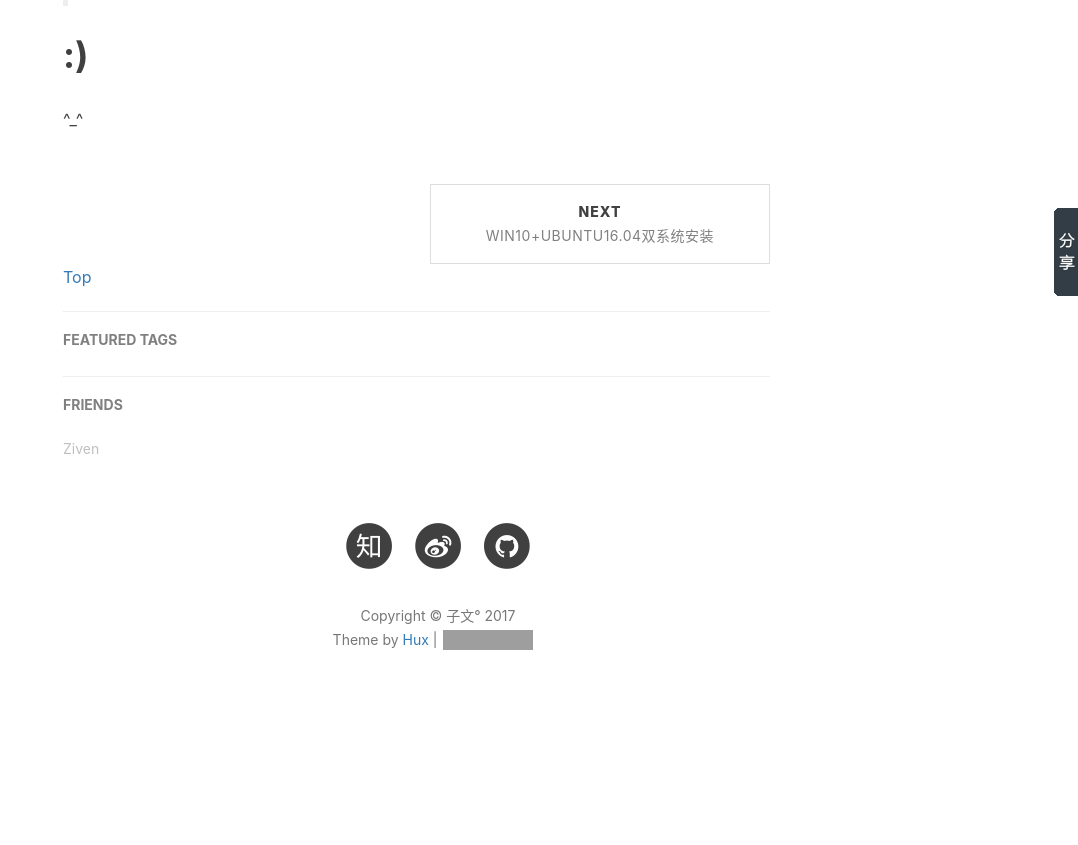
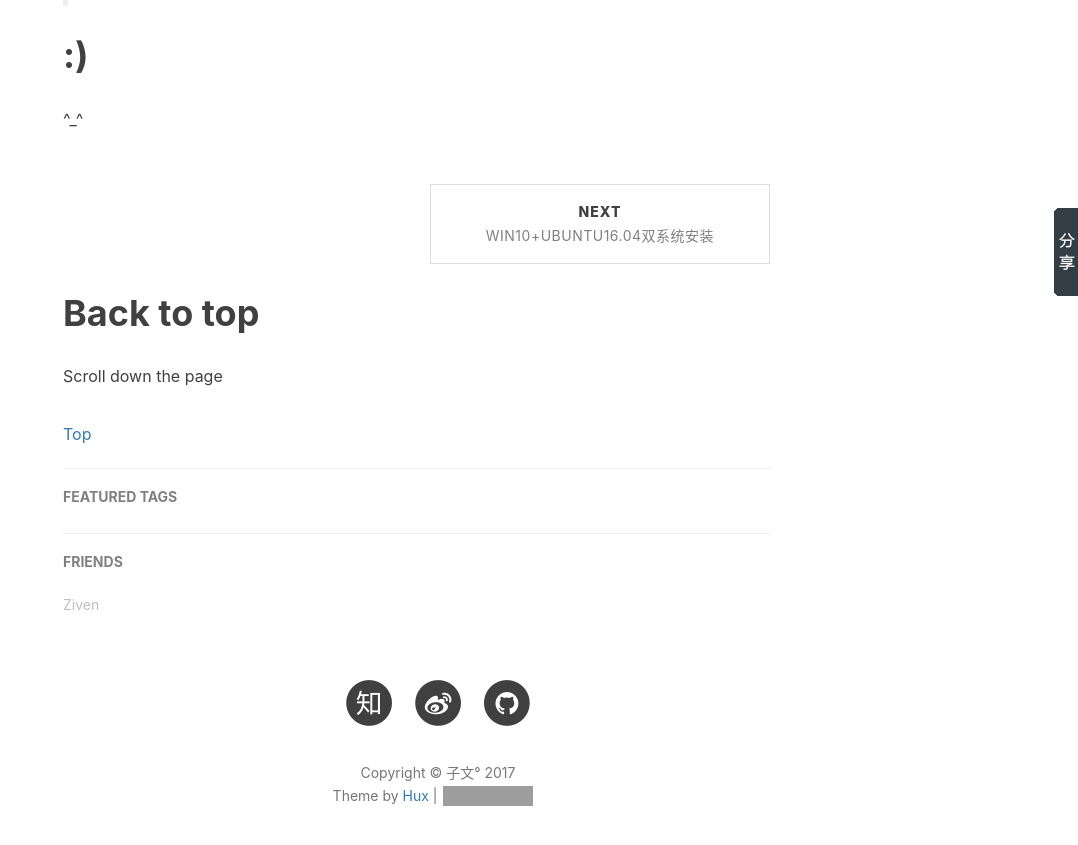
Before and after one commit to zivenyang/zivenyang.github.io, a Jekyll site: the page built from _posts/2017-03-25-hello-2017.markdown, in a window 1280 px wide and 900 px high, scrolled down 602 px. Shown: the top 845 px of the window, without its empty margins (202-1280 px from the left). Built offline with Jekyll 4.4.1, drawn with Linux system fonts in a browser that asks for light colours; nearby versions of some CDN libraries; library files that are not in the unit come from our copies; comment, search, counter and statistics services are not loaded; before the commit the page ends 1346 px from its top, so only the background shows below that; grey boxes are pictures that could not be loaded.

```diff
--- a/_layouts/post.html
+++ b/_layouts/post.html
@@ -128,7 +128,18 @@ layout: default
     <!-- disqus 百度分享 end -->
 
     <!-- all your content here -->
-    <a href="#0" class="cd-top">Top</a>
+  <body>
+    <header>
+		    <h1>Back to top</h1>
+		    <p>Scroll down the page</p>
+	  </header>
+    <main class="cd-container"></main>
+    <a href="#0" class="cd-top cd-is-visible cd-fade-out">Top</a>
+    <script src="js/jquery.min.js" type="text/javascript"></script>
+    <script>window.jQuery || document.write('<script src="http://cdn.bootcss.com/jquery/1.11.0/jquery.min.js"><\/script>')</script>
+    <script src="js/main.js"></script>
+    <!-- Gem jQuery -->
+  </body>
     <!-- link to scripts here -->
 
 
```
